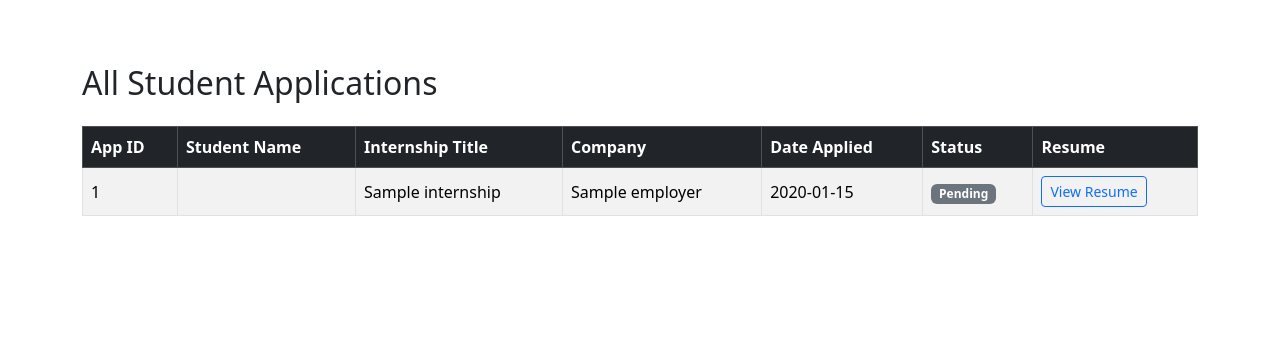
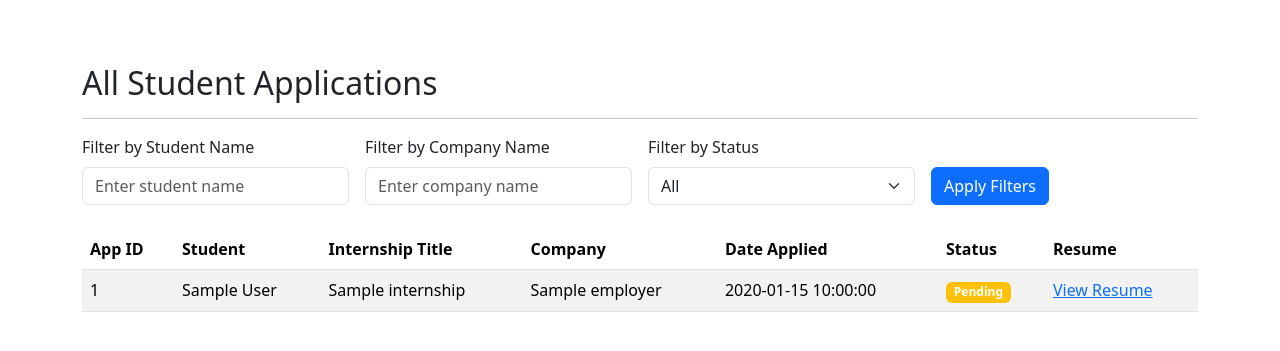
Before and after one commit to Qiongyue-Zhang-1167597/Internlink, a Flask app: page /admin/applications in a window 1280 px wide. Shown: the part 56-407 px from the top of the page. Run offline with Flask 3, Linux system fonts and the light colour scheme; the visitor is signed in with stand-in values (Sample User, id 1); tables that the repository leaves empty hold one stand-in row (values such as "Sample post").

Commit message:
Update admin_view_applications.html
Modify admin_view_application to add filter

```diff
--- a/LoginExample-v2_0_3 (2)/LoginExample/InternLink/templates/admin_view_applications.html
+++ b/LoginExample-v2_0_3 (2)/LoginExample/InternLink/templates/admin_view_applications.html
@@ -4,14 +4,40 @@
 
 {% block content %}
 <div class="container py-5">
-    <h2 class="mb-4">All Student Applications</h2>
+    <h2>All Student Applications</h2>
+    <hr>
 
-    <div class="table-responsive">
-        <table class="table table-bordered table-striped table-hover align-middle">
-            <thead class="table-dark">
+
+    <form method="GET" class="row g-3 mb-4">
+        <div class="col-md-3">
+            <label for="search_student" class="form-label">Filter by Student Name</label>
+            <input type="text" id="search_student" name="search_student" class="form-control" value="{{ search_student }}" placeholder="Enter student name">
+        </div>
+        <div class="col-md-3">
+            <label for="search_company" class="form-label">Filter by Company Name</label>
+            <input type="text" id="search_company" name="search_company" class="form-control" value="{{ search_company }}" placeholder="Enter company name">
+        </div>
+        <div class="col-md-3">
+            <label for="filter_status" class="form-label">Filter by Status</label>
+            <select id="filter_status" name="filter_status" class="form-select">
+                {% for option in status_options %}
+                <option value="{{ option }}" {% if filter_status == option %}selected{% endif %}>
+                    {% if option == '' %}All{% else %}{{ option|capitalize }}{% endif %}
+                </option>
+                {% endfor %}
+            </select>
+        </div>
+        <div class="col-md-3 d-flex align-items-end">
+            <button type="submit" class="btn btn-primary">Apply Filters</button>
+        </div>
+    </form>
+
+
+    <table class="table table-striped">
+        <thead>
             <tr>
                 <th>App ID</th>
-                    <th>Student Name</th>
+                <th>Student</th>
                 <th>Internship Title</th>
                 <th>Company</th>
                 <th>Date Applied</th>
@@ -20,41 +46,38 @@
             </tr>
         </thead>
         <tbody>
+            {% if applications %}
             {% for app in applications %}
             <tr>
                 <td>{{ app.application_id }}</td>
-                    <td>{{ app.first_name }} {{ app.last_name }}</td>
+                <td>{{ app.full_name }}</td>
                 <td>{{ app.internship_title }}</td>
                 <td>{{ app.company_name }}</td>
-                    <td>{{ app.application_date.strftime('%Y-%m-%d') }}</td>
+                <td>{{ app.application_date }}</td>
                 <td>
-
-                        {% if app.status == 'accepted' %}
-                            <span class="badge bg-success">{{ app.status|capitalize }}</span>
-                        {% elif app.status == 'rejected' %}
-                            <span class="badge bg-danger">{{ app.status|capitalize }}</span>
-                        {% elif app.status == 'shortlisted' %}
-                            <span class="badge bg-info">{{ app.status|capitalize }}</span>
-                        {% else %}
-                            <span class="badge bg-secondary">{{ app.status|capitalize }}</span>
-                        {% endif %}
+                    <span class="badge {% if app.status == 'pending' %}bg-warning
+                                       {% elif app.status == 'accepted' %}bg-success
+                                       {% elif app.status == 'short listed' %}bg-info
+                                       {% elif app.status == 'rejected' %}bg-danger
+                                       {% else %}bg-secondary{% endif %}">
+                        {{ app.status|capitalize }}
+                    </span>
                 </td>
                 <td>
-
-                        {% if app.resume_url %}
-                            <a href="{{ url_for('static', filename=app.resume_url.replace('static/', '', 1)) }}" class="btn btn-sm btn-outline-primary" target="_blank">View Resume</a>
+                    {% if app.resume_url and app.resume_url != '' %}
+                    <a href="{{ url_for('admin.download_resume', filename=app.resume_url.split('/')[-1]) }}" target="_blank">View Resume</a>
                     {% else %}
-                            <span>N/A</span>
+                    N/A
                     {% endif %}
                 </td>
             </tr>
+            {% endfor %}
             {% else %}
             <tr>
-                    <td colspan="7" class="text-center py-4">No applications found in the system.</td>
+                <td colspan="7" class="text-center">No applications found.</td>
             </tr>
-                {% endfor %}
+            {% endif %}
         </tbody>
     </table>
 </div>
-</div>
 {% endblock %}
```
Lines whose indentation alone changed are shown as unchanged.
